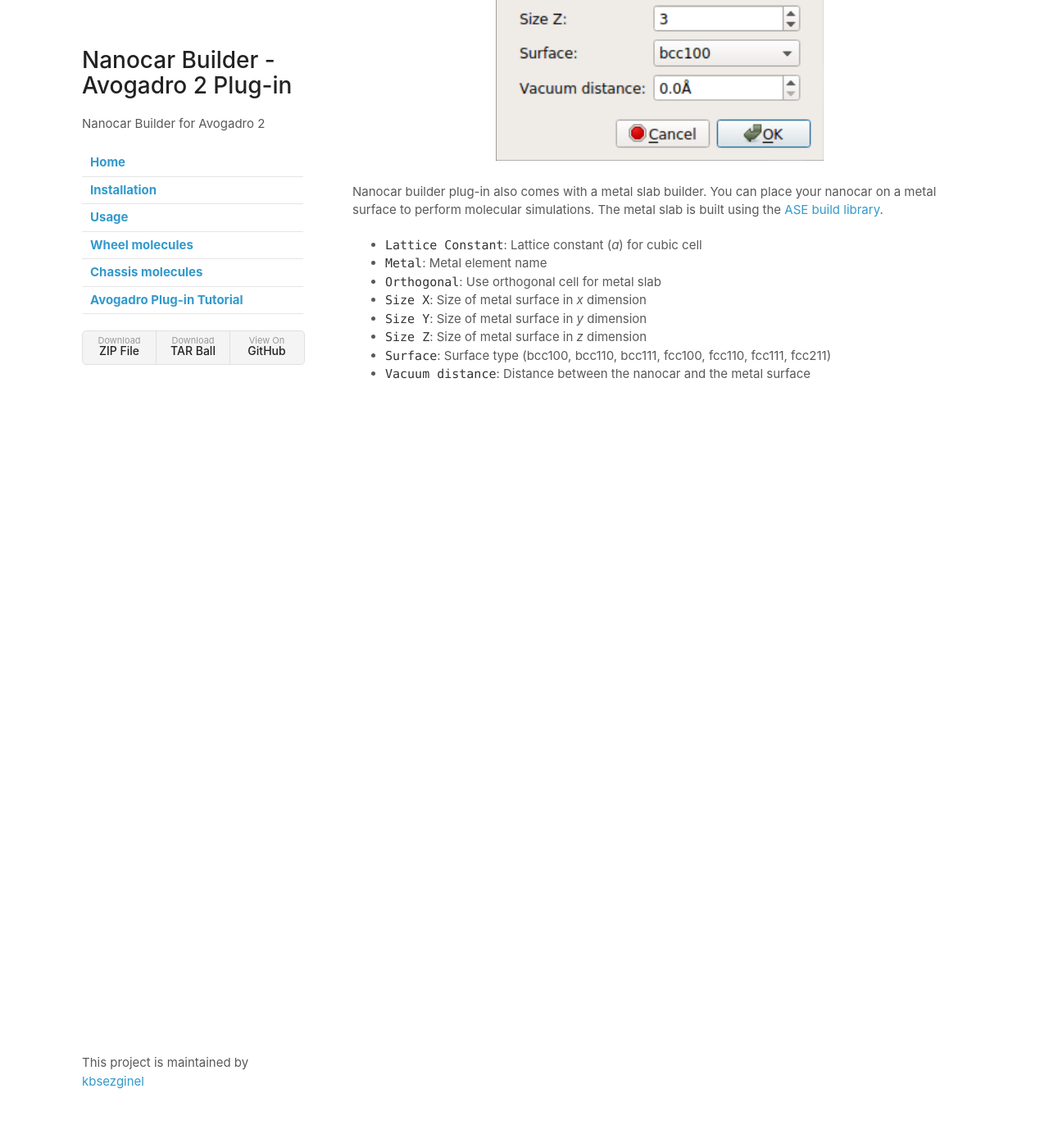
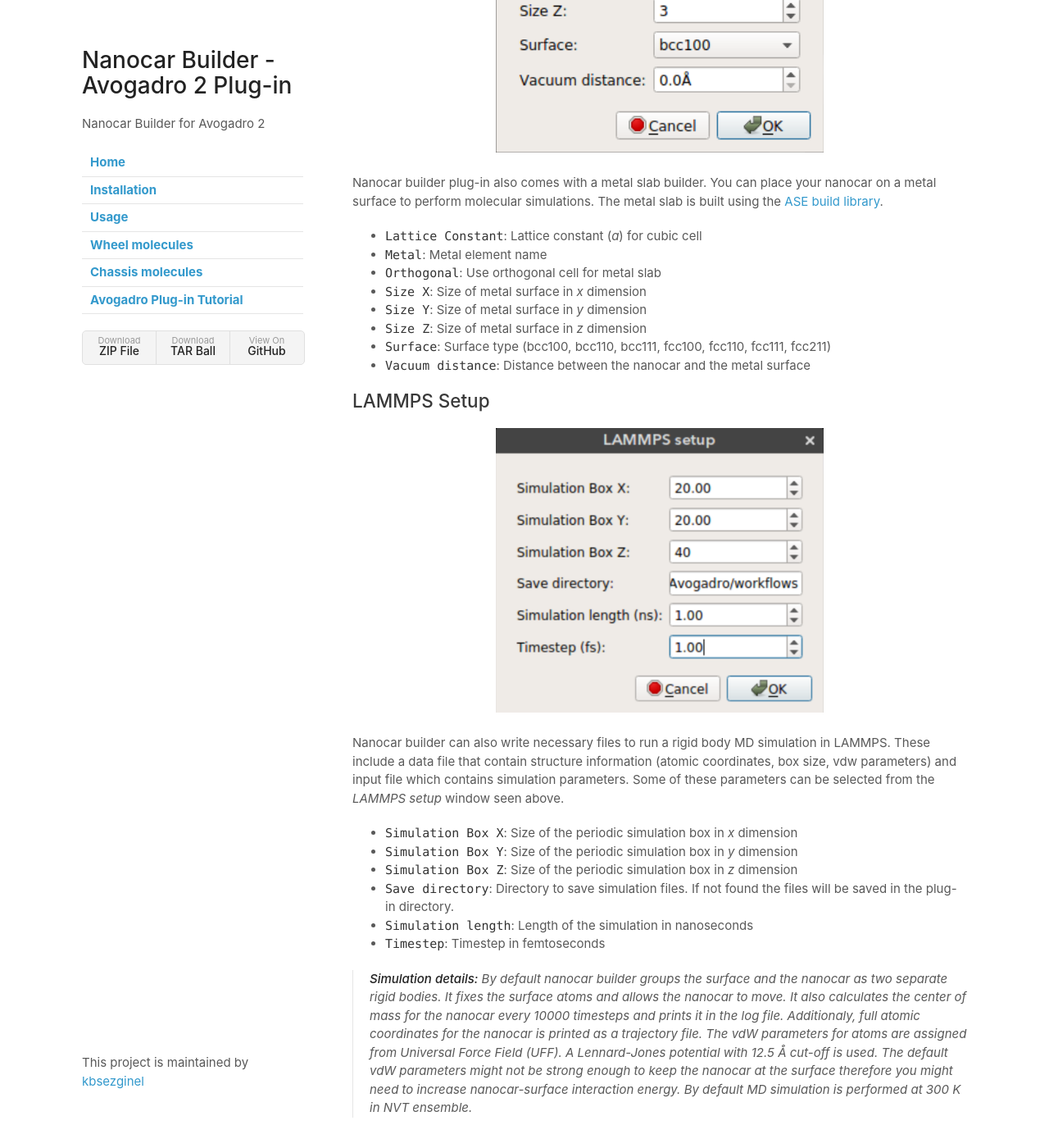
Before and after one commit to kbsezginel/nanocar-avogadro, a Jekyll site: the page built from docs/usage.md, in a window 1280 px wide and 1400 px high, scrolled down 3012 px. Shown: the whole window at 82% size. Built offline with Jekyll 4.4.1, drawn with Linux system fonts in a browser that asks for light colours; our own code applies the rules of GitHub Pages for plain Markdown files; before the commit the page ends 3550 px from its top, so only the background shows below that; some of the changed text lies outside the part shown.

Commit message:
Update usage information to add LAMMPS setup usage.

```diff
--- a/docs/usage.md
+++ b/docs/usage.md
@@ -8,10 +8,11 @@
 
 <p align="center"><img src='assets/img/nanocar-window.png'></p>
 
-The plug-in has three main features:
-1. [Add Chassis Molecule](#add-chassis)
-2. [Connect Wheel Molecule](#connect-wheel)
-3. [Add Metal Surface](#metal-surface)
+**The plug-in has four main features:**
+1. **[Add Chassis Molecule](#add-chassis)**
+2. **[Connect Wheel Molecule](#connect-wheel)**
+3. **[Add Metal Surface](#metal-surface)**
+4. **[Setup LAMMPS simulation](#lammps-setup)**
 
 ## Add Chassis
 <p align="center"><img src='assets/img/add-chassis-window.png' width="350"></p>
@@ -33,7 +34,7 @@
 - `Bond distance`: The distance of the wheel molecule to the selected atom site
 - `Wheel`: Wheel molecule name
 
-**Note:** Currently I advise to add wheel molecules to atom sites with only one bond. The plug-in uses this bonding information to align the wheel molecule to the selected atom site. If the selected atom site has more than one connection the wheel can aligned to any of those. An easy way to make sure the wheel is aligned correctly you can delete all the bonds except the one you want and redraw them after connecting the wheel.
+> **Note:** Always add wheel molecules to atom sites with only one bond. The plug-in uses this bonding information to align the wheel molecule to the selected atom site. If the selected atom site has more than one connection, the wheel can be aligned to any of them. An easy way to make sure the wheel is aligned correctly is to delete all the bonds except for the one you want and redraw them after connecting the wheel.
 
 ## Metal Surface
 <p align="center"><img src='assets/img/metal-surface-window.png' width="400"></p>
@@ -48,3 +49,18 @@
 - `Size Z`: Size of metal surface in *z* dimension
 - `Surface`: Surface type (bcc100, bcc110, bcc111, fcc100, fcc110, fcc111, fcc211)
 - `Vacuum distance`: Distance between the nanocar and the metal surface
+
+## LAMMPS Setup
+<p align="center"><img src='assets/img/lammps-setup-window.png' width="400"></p>
+
+Nanocar builder can also write necessary files to run a rigid body MD simulation in LAMMPS.
+These include a data file that contain structure information (atomic coordinates, box size, vdw parameters) and input file which contains simulation parameters. Some of these parameters can be selected from the *LAMMPS setup* window seen above.
+
+- `Simulation Box X`: Size of the periodic simulation box in *x* dimension
+- `Simulation Box Y`: Size of the periodic simulation box in *y* dimension
+- `Simulation Box Z`: Size of the periodic simulation box in *z* dimension
+- `Save directory`: Directory to save simulation files. If not found the files will be saved in the plug-in directory.
+- `Simulation length`: Length of the simulation in nanoseconds
+- `Timestep`: Timestep in femtoseconds
+
+> **Simulation details:** By default nanocar builder groups the surface and the nanocar as two separate rigid bodies. It fixes the surface atoms and allows the nanocar to move. It also calculates the center of mass for the nanocar every 10000 timesteps and prints it in the log file. Additionaly, full atomic coordinates for the nanocar is printed as a trajectory file. The vdW parameters for atoms are assigned from Universal Force Field (UFF). A Lennard-Jones potential with 12.5 Å cut-off is used. The default vdW parameters might not be strong enough to keep the nanocar at the surface therefore you might need to increase nanocar-surface interaction energy. By default MD simulation is performed at 300 K in NVT ensemble.
```
Also changed, not shown: docs/assets/img/lammps-setup-window.png (added), docs/assets/img/nanocar-window.png.
